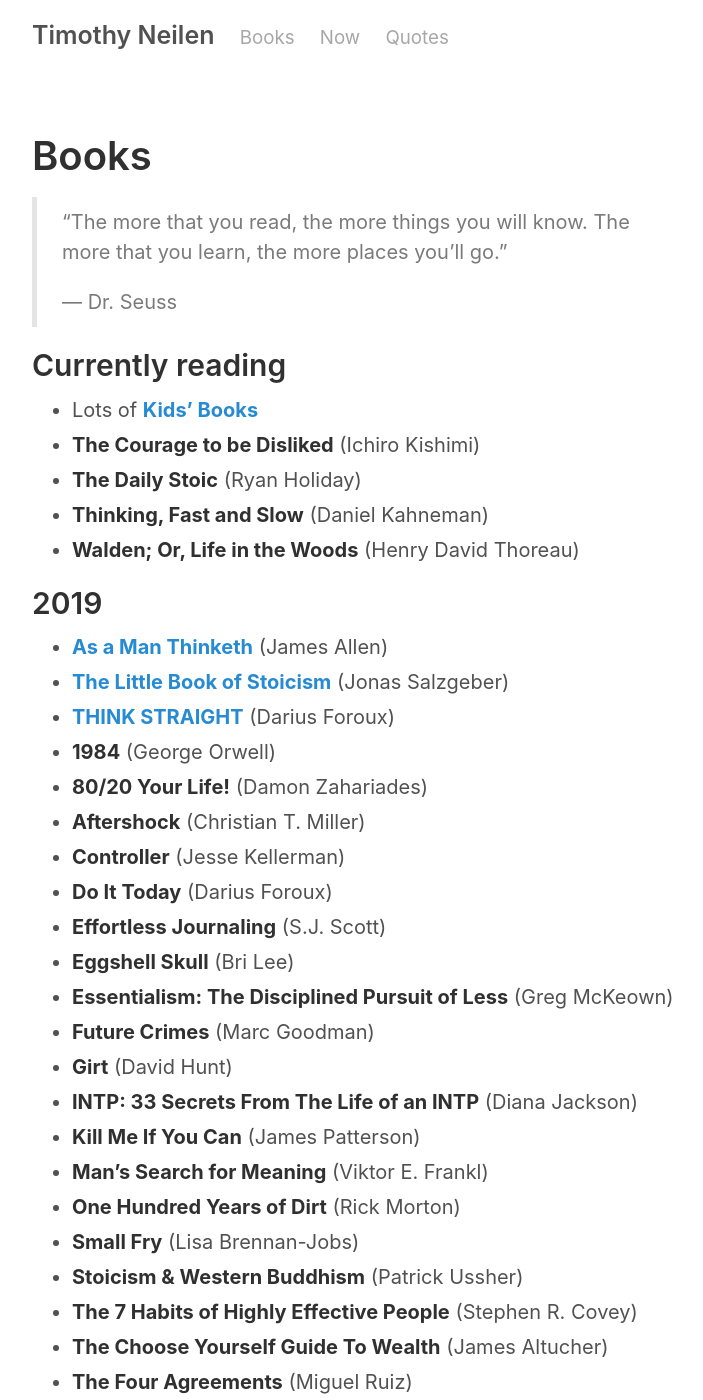
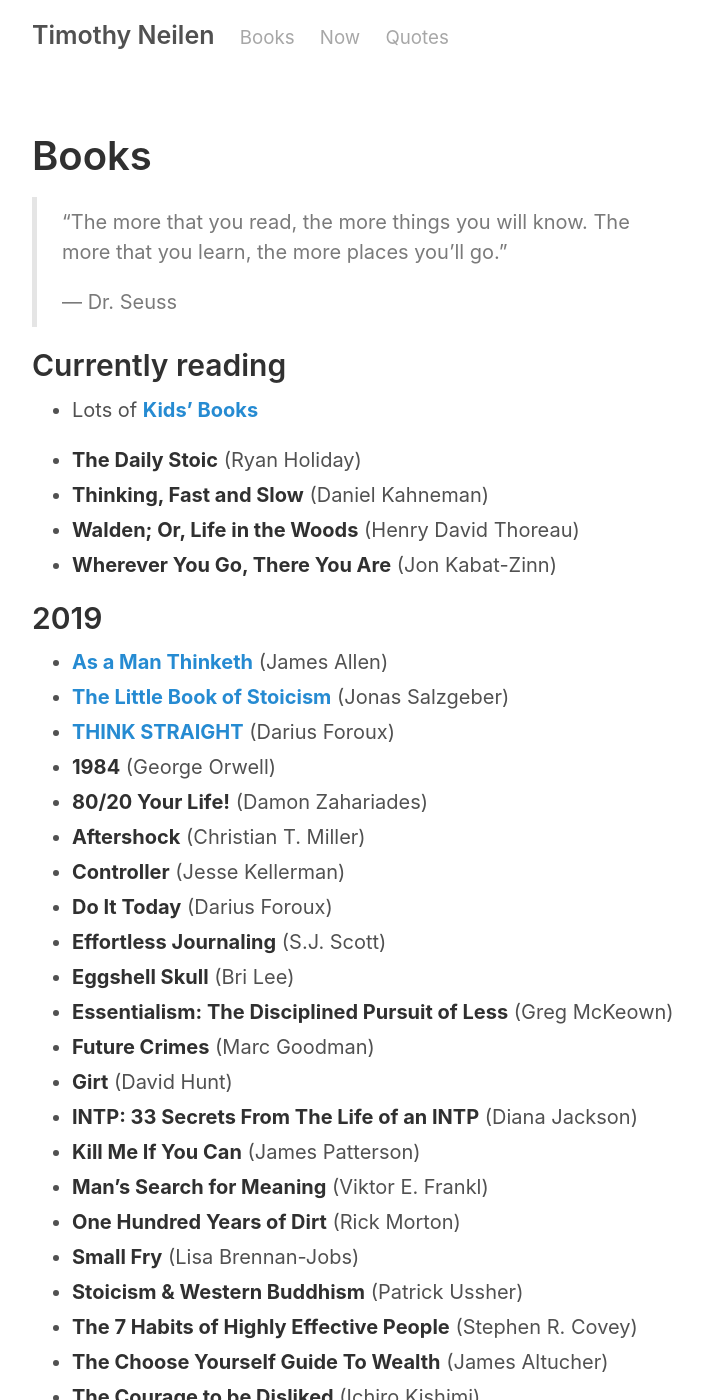
Before and after one commit to teejayen/teejayen.github.io, a Jekyll site: the page built from books.md, in a window 1280 px wide and 1400 px high. Shown: the whole window, without its empty margins (258-961 px from the left). Built offline with Jekyll 4.4.1, drawn with Linux system fonts in a browser that asks for light colours.

Commit message:
updated currently reading list

```diff
--- a/books.md
+++ b/books.md
@@ -15,10 +15,11 @@ sitemap:
 
 ## Currently reading
 - Lots of [**Kids' Books**](/kidsbooks)
-- **The Courage to be Disliked** (Ichiro Kishimi)
+
 - **The Daily Stoic** (Ryan Holiday)
 - **Thinking, Fast and Slow** (Daniel Kahneman)
 - **Walden; Or, Life in the Woods** (Henry David Thoreau)
+- **Wherever You Go, There You Are** (Jon Kabat-Zinn)
 
 ## 2019
 
```
Also changed, not shown: other parts of books.md (+1 -0 lines).
